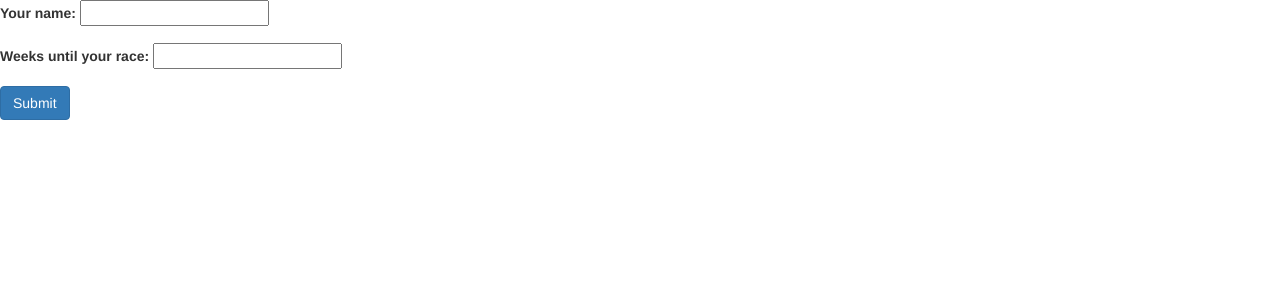
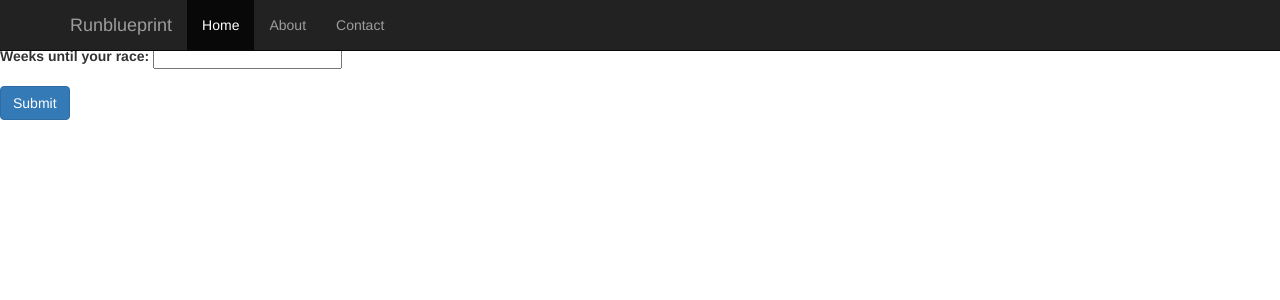
Before and after one commit to supermitch/runblueprint.com, a Django app: page /plans/ in a window 1280 px wide. Shown: the top 300 px of the page. Run offline with Django 3.2, Linux system fonts and the light colour scheme; some libraries are stand-ins or nearby versions.

Commit message:
Add a nav bar snippet to the base template

```diff
--- a/runblueprint/plans/templates/base.html
+++ b/runblueprint/plans/templates/base.html
@@ -4,22 +4,23 @@
     <meta charset="utf-8">
     <meta http-equiv="X-UA-Compatible" content="IE=edge">
     <meta name="viewport" content="width=device-width, initial-scale=1">
+    <meta name="description" content="">
     <!-- The above 3 meta tags *must* come first in the head; any other head content must come *after* these tags -->
     <title>{% block title %}Runblueprint{% endblock %}</title>
-
     <!-- Bootstrap -->
-    <!-- <link href="css/bootstrap.min.css" rel="stylesheet"> -->
     <link rel="stylesheet" href="https://maxcdn.bootstrapcdn.com/bootstrap/3.3.6/css/bootstrap.min.css" integrity="sha384-1q8mTJOASx8j1Au+a5WDVnPi2lkFfwwEAa8hDDdjZlpLegxhjVME1fgjWPGmkzs7" crossorigin="anonymous">
 
+    <!-- Custom styles for this template -->
+    {% load staticfiles %}
+    <link href="{% static 'style.css' %}" rel="stylesheet">
+    <!-- <link rel="icon" href="../../favicon.ico"> -->
   </head>
   <body>
-    {% block content %}
-    {% endblock %}
+      {% include "nav.html" %}
+      {% block content %}{% endblock %}
+
     <!-- jQuery (necessary for Bootstrap's JavaScript plugins) -->
     <script src="https://ajax.googleapis.com/ajax/libs/jquery/1.11.3/jquery.min.js"></script>
-    <!-- Include all compiled plugins (below), or include individual files as needed -->
-    <!-- <script src="js/bootstrap.min.js"></script> -->
-
     <!-- Latest compiled and minified JavaScript -->
     <script src="https://maxcdn.bootstrapcdn.com/bootstrap/3.3.6/js/bootstrap.min.js" integrity="sha384-0mSbJDEHialfmuBBQP6A4Qrprq5OVfW37PRR3j5ELqxss1yVqOtnepnHVP9aJ7xS" crossorigin="anonymous"></script>
   </body>
--- /dev/null
+++ b/runblueprint/plans/templates/nav.html
@@ -0,0 +1,20 @@
+<nav class="navbar navbar-inverse navbar-fixed-top">
+  <div class="container">
+    <div class="navbar-header">
+      <button type="button" class="navbar-toggle collapsed" data-toggle="collapse" data-target="#navbar" aria-expanded="false" aria-controls="navbar">
+        <span class="sr-only">Toggle navigation</span>
+        <span class="icon-bar"></span>
+        <span class="icon-bar"></span>
+        <span class="icon-bar"></span>
+      </button>
+      <a class="navbar-brand" href="#">Runblueprint</a>
+    </div>
+    <div id="navbar" class="collapse navbar-collapse">
+      <ul class="nav navbar-nav">
+        <li class="active"><a href="#">Home</a></li>
+        <li><a href="#about">About</a></li>
+        <li><a href="#contact">Contact</a></li>
+      </ul>
+    </div><!--/.nav-collapse -->
+  </div>
+</nav>
```
